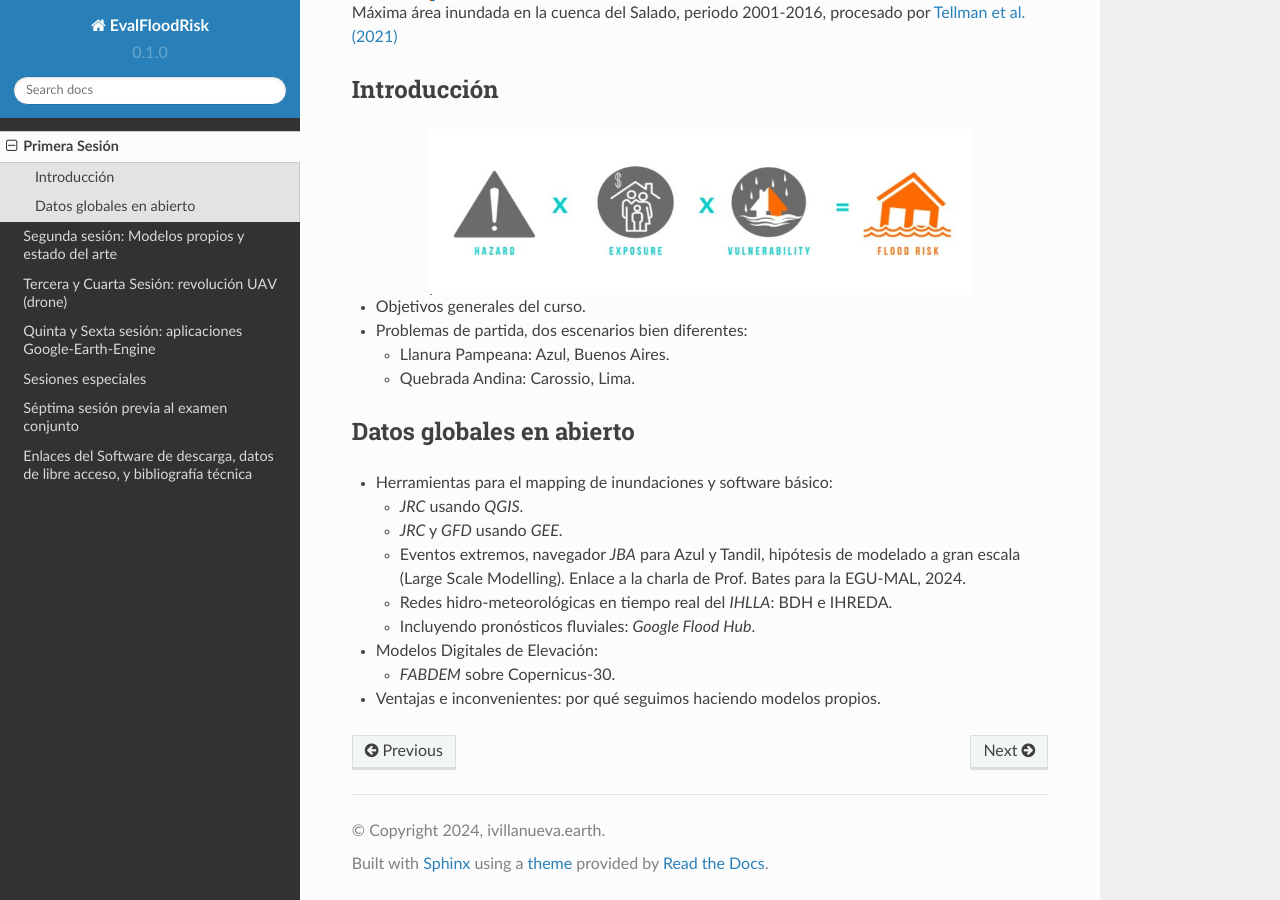
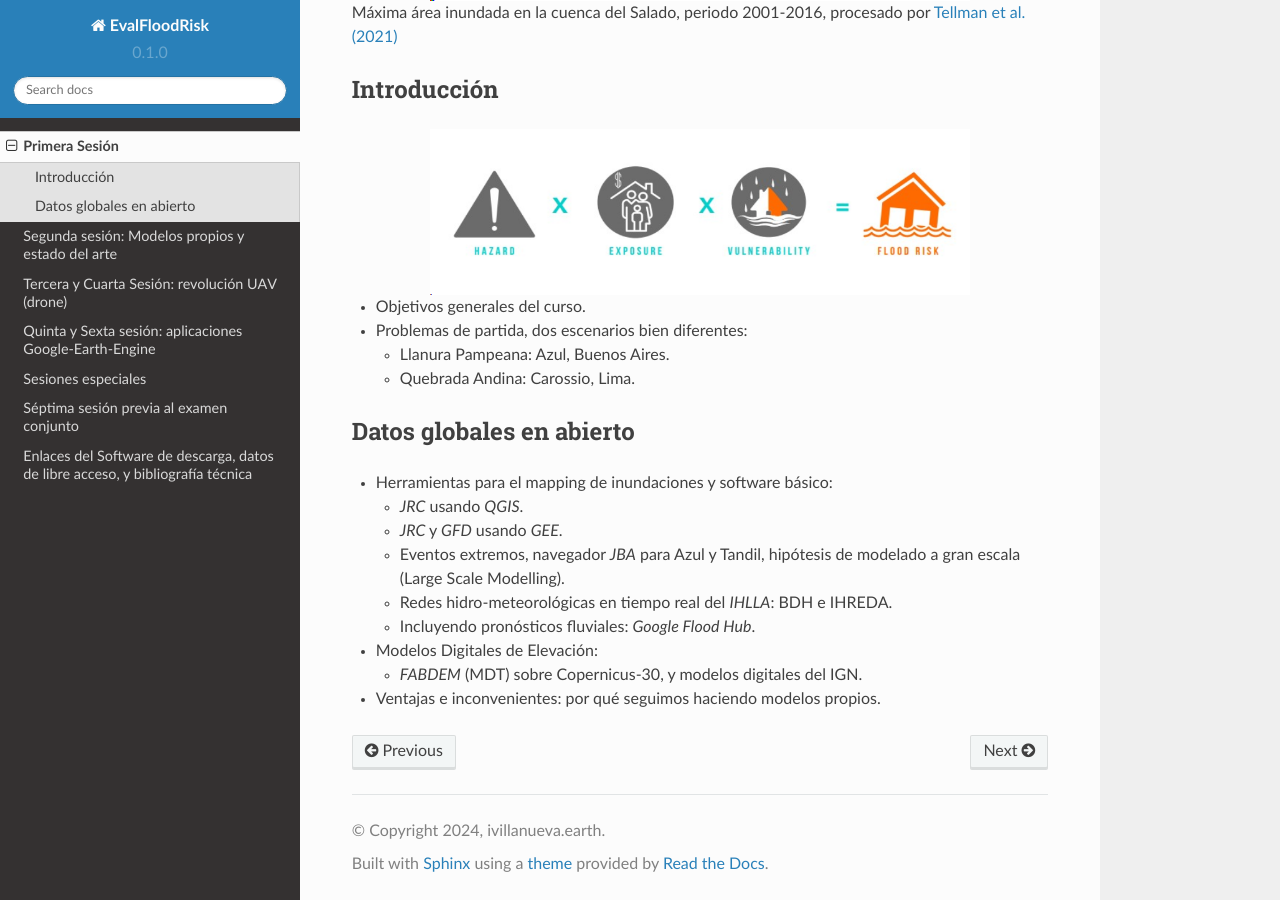
Before and after one commit to ivillamadrid/EvalFloodRisk_RSSWE, a Sphinx documentation site: the page built from docs/source/D1.rst, in a window 1280 px wide and 900 px high, scrolled down 558 px. Built offline with Sphinx 7.4.7 and the Read the Docs theme 2.0.0, drawn with Linux system fonts in a browser that asks for light colours.

Commit message:
Update D1.rst

```diff
--- a/docs/source/D1.rst
+++ b/docs/source/D1.rst
@@ -33,13 +33,13 @@ Datos globales en abierto
   * *JRC* usando *QGIS*.
   * *JRC* y *GFD* usando *GEE*.
   * Eventos extremos, navegador *JBA* para Azul y Tandil, hipótesis de modelado a gran escala (Large Scale Modelling).
-    Enlace a la charla de Prof. Bates para la EGU-MAL, 2024.
+
   * Redes hidro-meteorológicas en tiempo real del *IHLLA*: BDH e IHREDA.
   * Incluyendo  pronósticos fluviales: *Google Flood Hub*.
 
 
 * Modelos Digitales de Elevación:
 
-  * *FABDEM* sobre Copernicus-30.
+  * *FABDEM* (MDT) sobre Copernicus-30, y modelos digitales del IGN.
 
 * Ventajas e inconvenientes: por qué seguimos haciendo modelos propios.
```
